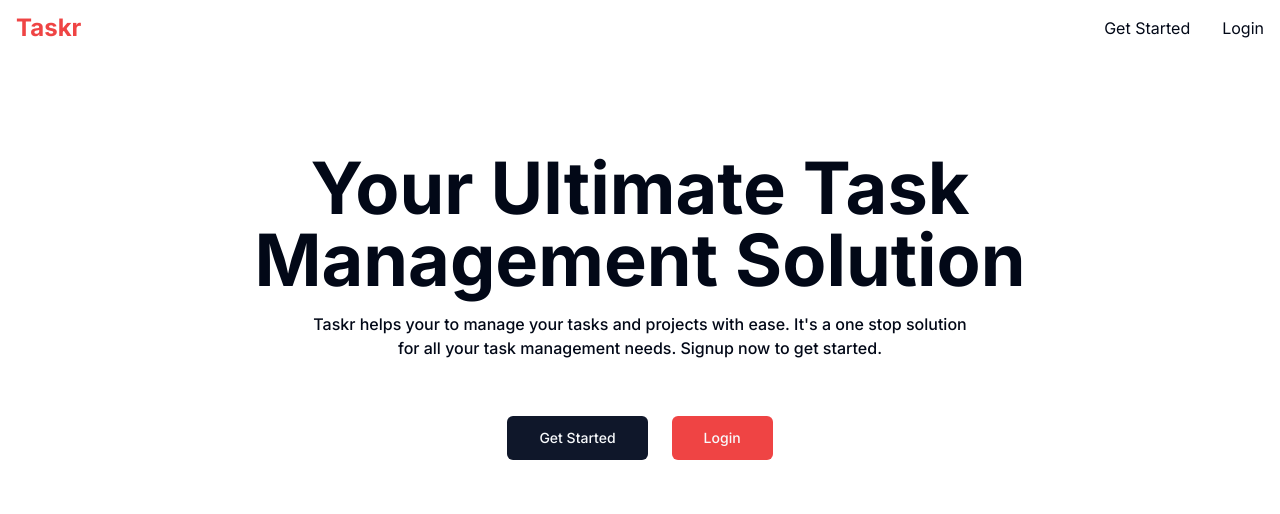
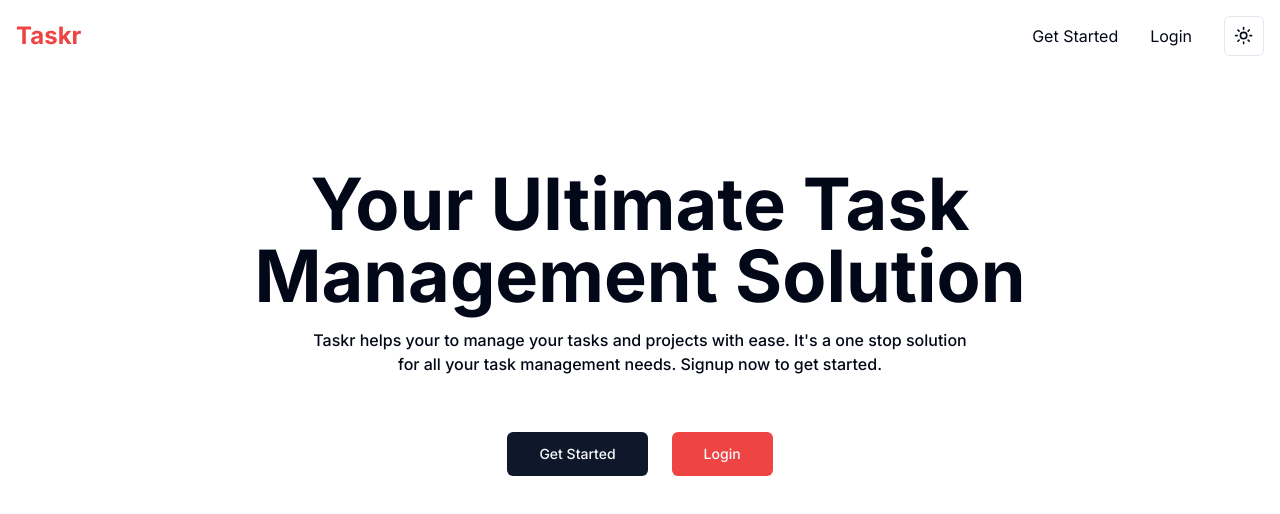
Before and after one commit to Jacobkyalo/Taskr, a Next.js app: page / in a window 1280 px wide. Shown: the top 514 px of the page. Built offline with nearby package versions, Linux system fonts and the light colour scheme; no server answers.

Commit message:
added theme toggler btn

```diff
--- a/components/page-navbar.tsx
+++ b/components/page-navbar.tsx
@@ -2,6 +2,7 @@
 
 import Link from "next/link";
 import { usePathname } from "next/navigation";
+import { ThemeToggler } from "./theme-toggler";
 
 export default function PageNavbar() {
   const pathname = usePathname();
@@ -19,8 +20,9 @@ export default function PageNavbar() {
             <span>Taskr</span>
           </Link>
 
+          <div className="flex items-center gap-x-4 sm:gap-x-8">
             <nav>
-            <ul className="flex items-center gap-x-8">
+              <ul className="flex items-center gap-x-4 sm:gap-x-8">
                 <li>
                   <Link href="/signup" className="hover:text-destructive">
                     Get Started
@@ -33,6 +35,8 @@ export default function PageNavbar() {
                 </li>
               </ul>
             </nav>
+            <ThemeToggler />
+          </div>
         </header>
       )}
     </>
```
Lines whose indentation alone changed are shown as unchanged.
